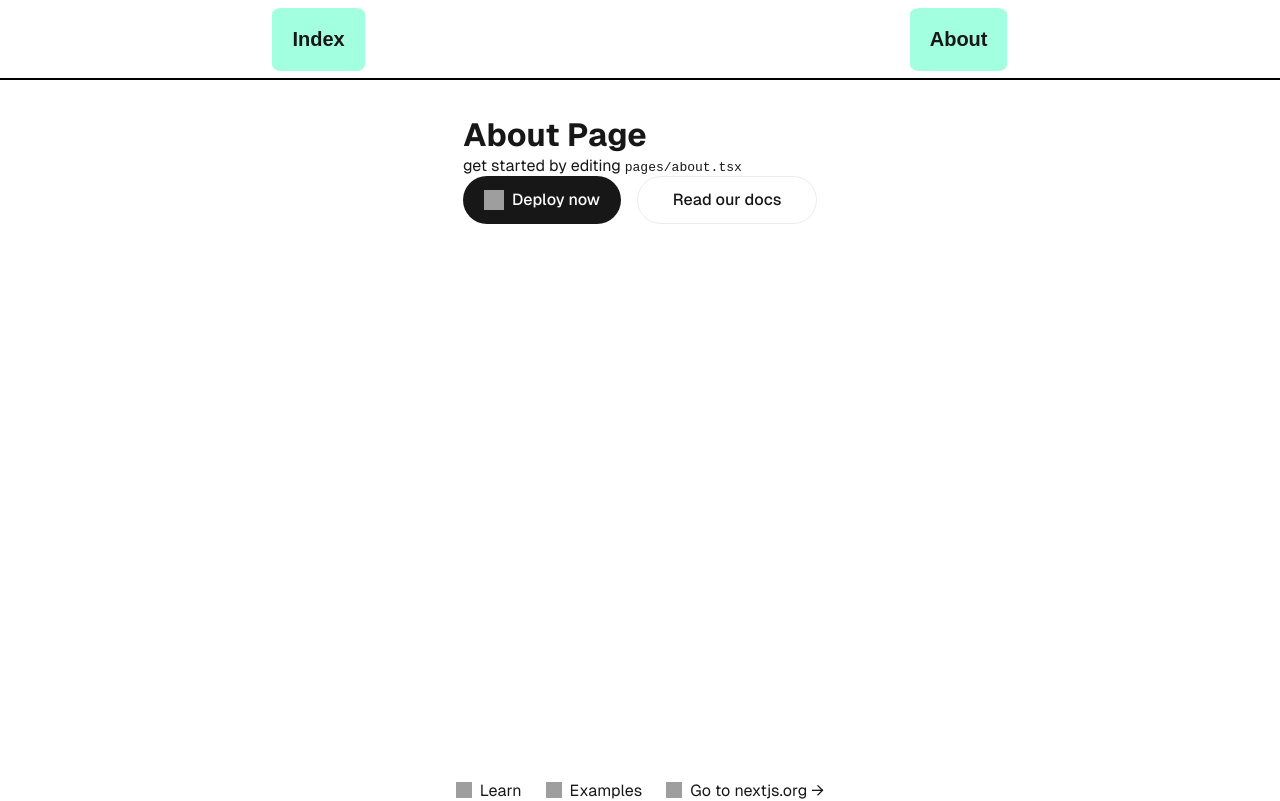
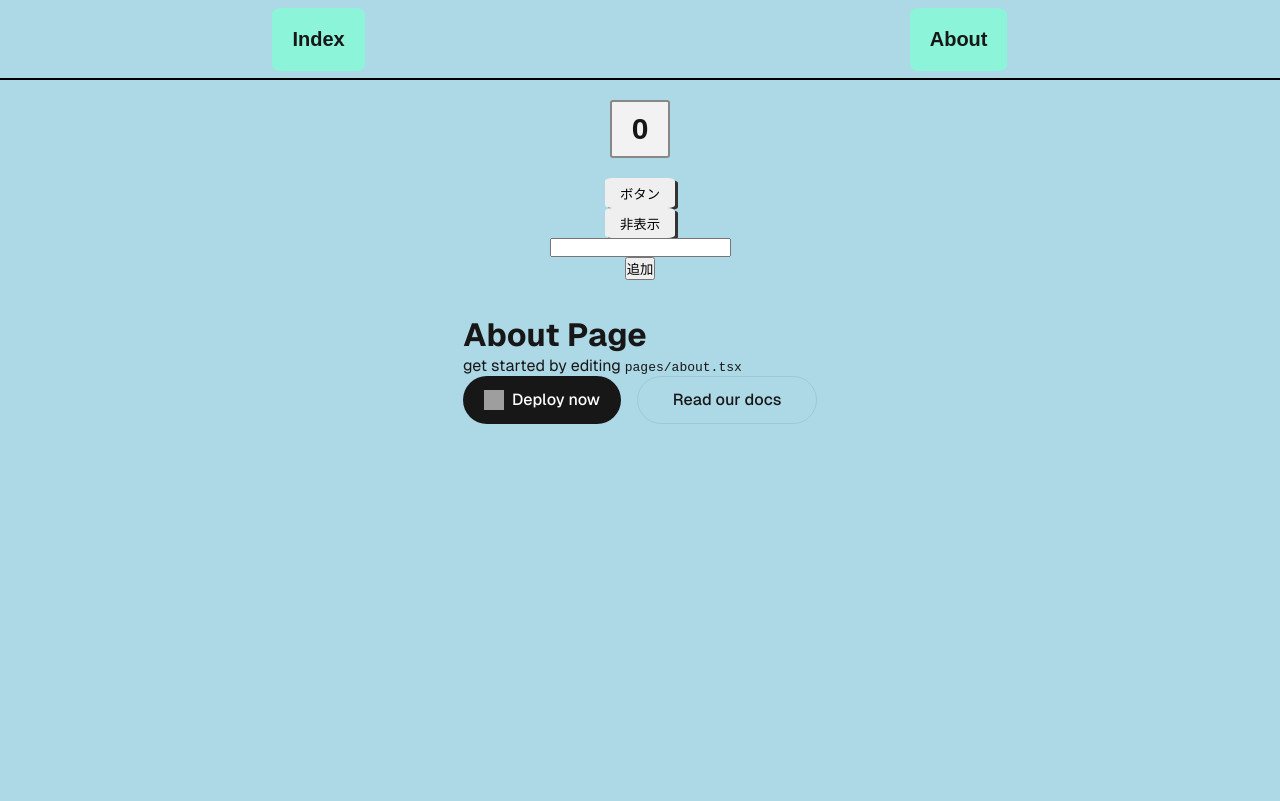
Before and after one commit to Fudy-V/study-react-next, a Next.js app: page /about in a window 1280 px wide. Shown: the top 801 px of the page. Built offline with nearby package versions, Linux system fonts and the light colour scheme; grey boxes are pictures that could not be loaded.

Commit message:
🎨 カスタムフックで纏めた

```diff
--- /dev/null
+++ b/src/hooks/useBgLightBlue.tsx
@@ -0,0 +1,12 @@
+import { useEffect } from "react";
+
+export const useBgLightBlue = () => {
+  // 処理→マウント時、返り値→アンマウント時の処理
+  useEffect(() => {
+    document.body.style.backgroundColor = "lightblue";
+
+    return () => {
+      document.body.style.backgroundColor = "";
+    };
+  }, []);
+};
--- /dev/null
+++ b/src/hooks/useCounter.tsx
@@ -0,0 +1,14 @@
+import { useState, useCallback } from "react";
+
+export const useCounter = () => {
+  const [count, setCount] = useState(0);
+  const [isShow, setIsShow] = useState(true);
+  const handleClick = () => {
+    setCount((prevCount) => prevCount + 1);
+  };
+  const handleDisplay = useCallback(() => {
+    setIsShow((prevIsShow) => !prevIsShow);
+  }, []);
+
+  return { count, isShow, handleClick, handleDisplay };
+};
--- /dev/null
+++ b/src/hooks/useInputArray.tsx
@@ -0,0 +1,22 @@
+import { eventType } from "@/types";
+import { useState, useCallback } from "react";
+
+export const useInputArray = () => {
+  const [text, setText] = useState("");
+  const [array, setArray] = useState<string[]>([]);
+  const handleChange = useCallback((e: eventType) => {
+    setText(e.target.value);
+  }, []);
+  const handleAdd = useCallback(() => {
+    setArray((prevArray) => {
+      if (prevArray.some((item) => item === text)) {
+        alert("SAME!!!");
+        return prevArray;
+      }
+
+      return [...prevArray, text];
+    });
+  }, [text]);
+
+  return { text, array, handleChange, handleAdd };
+};
--- a/src/pages/about.tsx
+++ b/src/pages/about.tsx
@@ -4,8 +4,15 @@ import classes from "@/styles/Home.module.css";
 import { Footer } from "@/compornents/Fotter";
 import { Main } from "@/compornents/Main";
 import { Header } from "@/compornents/Header";
+import { useCounter } from "@/hooks/useCounter";
+import { useInputArray } from "@/hooks/useInputArray";
+import { useBgLightBlue } from "@/hooks/useBgLightBlue";
 
 export default function Home() {
+  const { count, isShow, handleClick, handleDisplay } = useCounter();
+  const { text, array, handleChange, handleAdd } = useInputArray();
+  useBgLightBlue();
+
   return (
     <>
       <Head>
@@ -13,6 +20,24 @@ export default function Home() {
       </Head>
 
       <Header />
+
+      <div className={classes.centerWrapper}>
+        {isShow ? <h1 className={classes.counter}>{count}</h1> : null}
+        <button className={classes.counterButton} onClick={handleClick}>
+          ボタン
+        </button>
+        <button className={classes.counterButton} onClick={() => handleDisplay()}>
+          {isShow ? "非表示" : "表示"}
+        </button>
+
+        <input type="text" value={text} onChange={handleChange} />
+        <button onClick={handleAdd}>追加</button>
+        <ul>
+          {array.map((item) => {
+            return <li key={item}>{item}</li>;
+          })}
+        </ul>
+      </div>
       <div className={`${classes.page} ${geistSans.variable} ${geistMono.variable}`}>
         <Main page="about" />
 
```
Also changed, not shown: src/pages/index.tsx (+8 -38 lines).
